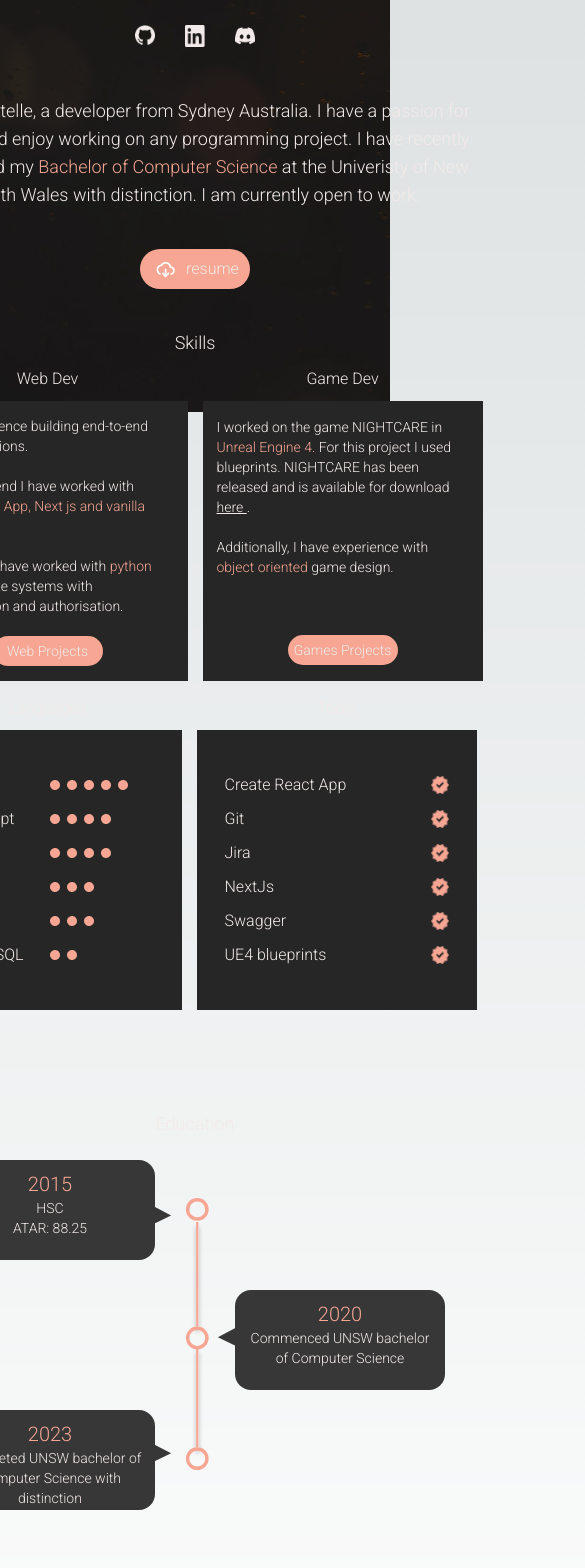
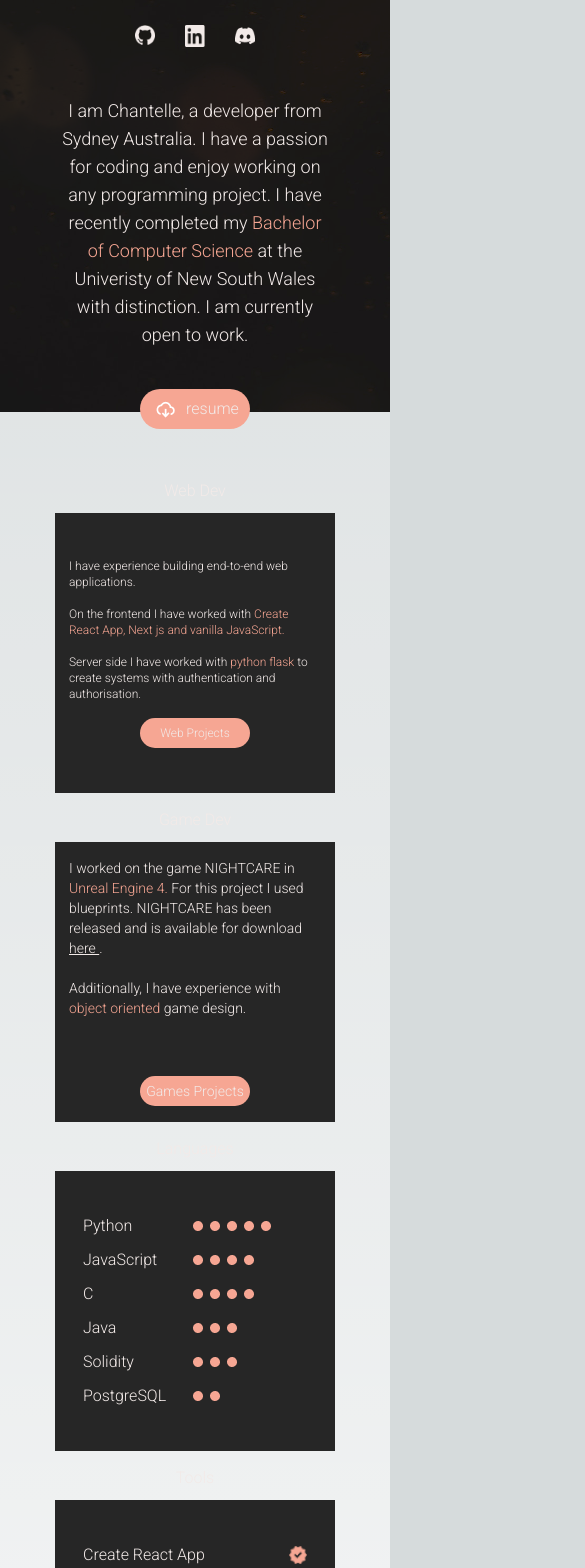
Before and after one commit to chanteCon/portfolioWebsite, a Next.js app in the folder website/: page /about in a window 390 px wide. Shown: the part 432-2000 px from the top of the page, 585 px wide, since content can reach past the window. Built offline with nearby package versions, Linux system fonts and the light colour scheme.

Commit message:
better resizing for smaller screens

```diff
--- a/website/app/about/page.js
+++ b/website/app/about/page.js
@@ -43,8 +43,8 @@ export default function About() {
     )
   }
  return (
-  <div className = 'pt-[100px] text-[#F2EAE8] flex flex-wrap justify-center gap-y-[40px]'>
-    <section className = "3xl:fixed left-[100px] top-[150px] flex flex-col items-center justify-center w-[800px] gap-[40px]">
+  <div className = 'relative pt-[100px] text-[#F2EAE8] flex 3xl:flex-row flex-col justify-center gap-y-[40px]'>
+    <section className = "3xl:fixed left-[150px] top-[150px] flex flex-col items-center justify-center sm:w-[640px] gap-[40px]">
       <h1 className = "text-2xl font-extralight">Who am I?</h1>
       <img
         src = "/images/aboutImg.png"
@@ -74,12 +74,12 @@ export default function About() {
       </a>
     </section>
     <div className = "3xl:relative flex flex-col left-[350px] gap-y-[100px]">
-      <section className = "w-[800px] flex flex-col justify-center items-center" >
-        <p className = "text-lg" >Skills</p>
+      <section className = "sm:w-[640px] flex flex-col justify-center items-center" >
+        <p className = "text-lg hidden sm:block" >Skills</p>
         <div className = "mt-[10px] flex flex-row flex-wrap gap-[15px] justify-center ">
           <div className ="flex flex-col items-center gap-[10px]">
             <p>Web Dev</p>
-            <div className = "w-[280px] h-[280px] bg-[#262626] p-[5%] text-sm flex flex-col items-center justify-center">
+            <div className = "w-[280px] h-[280px] bg-[#262626] p-[5%] text-xs sm:text-sm flex flex-col items-center justify-center">
               <p className = "pb-[-30px]">
                 <p> I have experience building end-to-end web applications.<p/><br/>
                 <p>On the frontend I have worked with <p className = "text-[#F6A693] inline">Create React App, Next js and vanilla JavaScript.</p></p><br/>
@@ -107,7 +107,7 @@ export default function About() {
           </div>
           <div className ="flex flex-col items-center gap-[10px]">
             <p >Languages</p>
-            <div className = "w-[268px] h-[280px] bg-[#262626] flex flex-col justify-center items-start gap-[10px] p-[10%]">
+            <div className = "w-[280px] h-[280px] bg-[#262626] flex flex-col justify-center items-start gap-[10px] p-[10%]">
               {
                 languages.map(language =>
                 <div className = "flex justify-center items-center gap-[10px]" >
@@ -134,7 +134,7 @@ export default function About() {
           </div>
         </div>
       </section>
-      <section className = "w-[800px] flex flex-col justify-center items-center ">
+      <section className = "sm:w-[640px] flex flex-col justify-center items-center ">
         <p className = "text-lg" >Education</p>
         <div>
         <img
@@ -145,16 +145,16 @@ export default function About() {
           height ="200px"
         />
         </div>
-        <div className = "relative top-[-310px] right-[145px]">
+        <div className = "relative top-[-310px] sm:right-[145px] right-[90px]">
           <EducationInfo education = { education[0] } />
         </div>
-        <div className = "relative top-[-280px] left-[145px]">
+        <div className = "relative sm:top-[-280px] top-[-360px] sm:left-[145px] left-[90px]">
           <EducationInfo education = { education[1] } />
         </div>
-        <div className = "relative top-[-260px] right-[145px]">
+        <div className = "relative sm:top-[-260px] top-[-400px] sm:right-[145px] right-[90px]">
           <EducationInfo education = { education[2] } />
         </div>
-        <div className = "w-[80%] mt-[-200px]">
+        <div className = "w-full sm:w-[80%] sm:mt-[-200px] mt-[-320px]">
           <ContactForm />
         </div>
       </section>
--- a/website/app/components/EducationInfo.jsx
+++ b/website/app/components/EducationInfo.jsx
@@ -1,6 +1,6 @@
 export const EducationInfo = ({ education }) => {
   return (
-    <div className = "bg-[#373737] w-[210px] h-[100px] rounded-2xl text-center p-[10px] sm:hover:scale-105">
+    <div className = "bg-[#373737] w-[100px] h-[160px] sm:w-[210px] sm:h-[100px] rounded-2xl text-center p-[10px] sm:hover:scale-105">
       <p className = "text-[#F6A693] text-xl">{education.year}</p>
       <p className = "whitespace-pre-line text-sm">{education.details}</p>
     </div>
```
